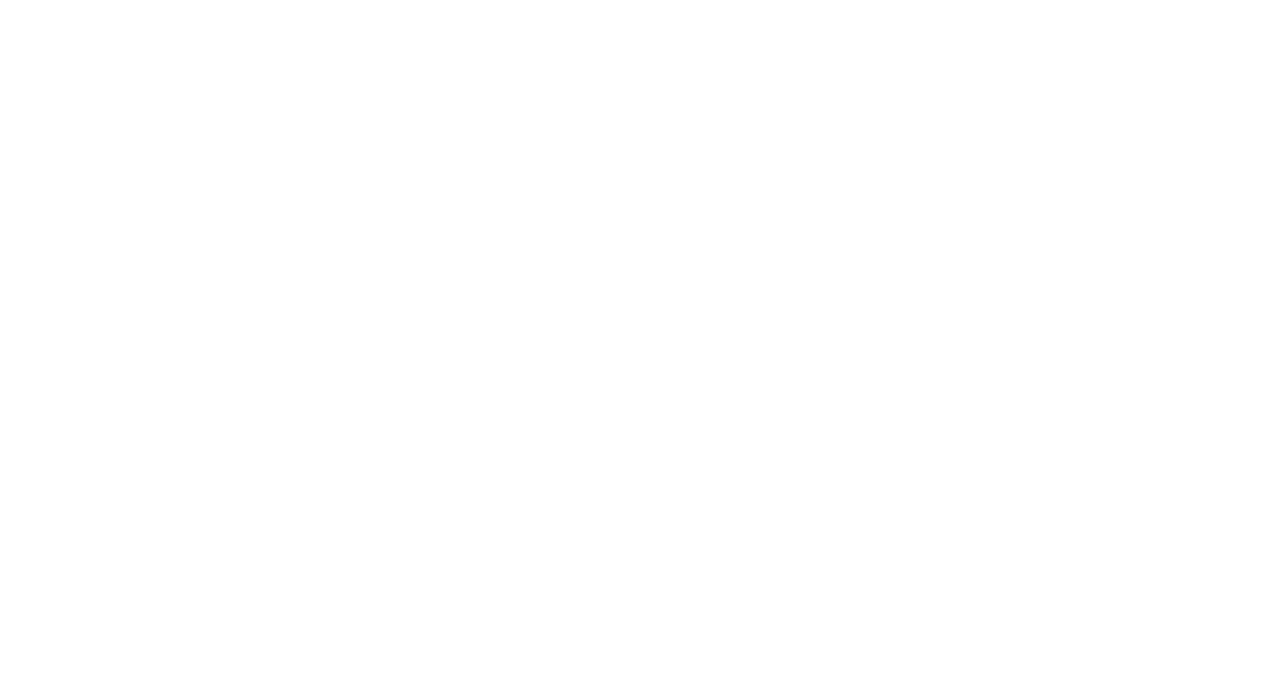
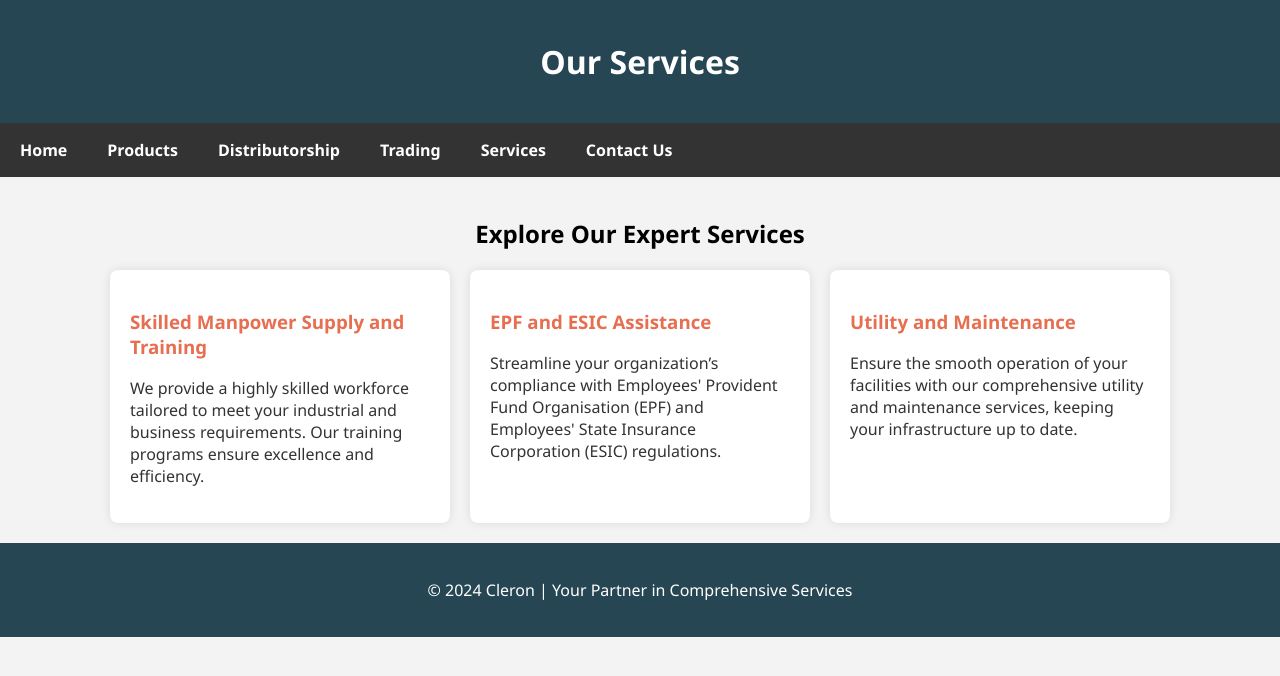
Before and after one commit to aceakshay2/cleron_website, a plain HTML site: page consultancy.html in a window 1280 px wide. Drawn offline with Linux system fonts and the light colour scheme.

Commit message:
feat : added all the pages with the latest information

```diff
--- a/consultancy.html
+++ b/consultancy.html
@@ -0,0 +1,111 @@
+<!DOCTYPE html>
+<html lang="en">
+<head>
+    <meta charset="UTF-8">
+    <meta name="viewport" content="width=device-width, initial-scale=1.0">
+    <title>Cleron Services</title>
+    <style>
+        body {
+            font-family: 'Segoe UI', Tahoma, Geneva, Verdana, sans-serif;
+            margin: 0;
+            padding: 0;
+            background-color: #f3f3f3;
+        }
+        header {
+            background-color: #264653;
+            color: white;
+            padding: 40px;
+            text-align: center;
+        }
+        header h1 {
+            margin: 0;
+        }
+        nav {
+            background-color: #333;
+            overflow: hidden;
+        }
+        nav a {
+            float: left;
+            display: block;
+            color: white;
+            text-align: center;
+            padding: 16px 20px;
+            text-decoration: none;
+            font-weight: bold;
+        }
+        nav a:hover {
+            background-color: #555;
+        }
+        main {
+            padding: 20px;
+            text-align: center;
+        }
+        .services-container {
+            display: flex;
+            flex-wrap: wrap;
+            justify-content: center;
+            gap: 20px;
+            margin-top: 20px;
+        }
+        .service-card {
+            background-color: white;
+            border-radius: 8px;
+            box-shadow: 0 0 10px rgba(0, 0, 0, 0.1);
+            width: 300px;
+            padding: 20px;
+            text-align: left;
+        }
+        .service-card h3 {
+            color: #e76f51;
+        }
+        .service-card p {
+            color: #333;
+            font-size: 16px;
+        }
+        footer {
+            background-color: #264653;
+            color: white;
+            text-align: center;
+            padding: 20px 0;
+        }
+    </style>
+</head>
+<body>
+
+    <header>
+        <h1>Our Services</h1>
+    </header>
+
+    <nav>
+        <a href="index.html">Home</a>
+        <a href="products.html">Products</a>
+        <a href="distributorship.html">Distributorship</a>
+        <a href="trading.html">Trading</a>
+        <a href="services.html">Services</a>
+        <a href="contact.html">Contact Us</a>
+    </nav>
+
+    <main>
+        <h2>Explore Our Expert Services</h2>
+        <div class="services-container">
+            <div class="service-card">
+                <h3>Skilled Manpower Supply and Training</h3>
+                <p>We provide a highly skilled workforce tailored to meet your industrial and business requirements. Our training programs ensure excellence and efficiency.</p>
+            </div>
+            <div class="service-card">
+                <h3>EPF and ESIC Assistance</h3>
+                <p>Streamline your organization’s compliance with Employees' Provident Fund Organisation (EPF) and Employees' State Insurance Corporation (ESIC) regulations.</p>
+            </div>
+            <div class="service-card">
+                <h3>Utility and Maintenance</h3>
+                <p>Ensure the smooth operation of your facilities with our comprehensive utility and maintenance services, keeping your infrastructure up to date.</p>
+            </div>
+        </div>
+    </main>
+
+    <footer>
+        <p>© 2024 Cleron | Your Partner in Comprehensive Services</p>
+    </footer>
+
+</body>
+</html>
```
Also changed, not shown: contact.html (+4 -1 lines), distributorship.html (+92 -0 lines), index.html (+1 -1 lines), products.html (+1 -1 lines), trading.html (+103 -0 lines), images/ecp.jpeg (added), images/kyocera.jpeg (added).
